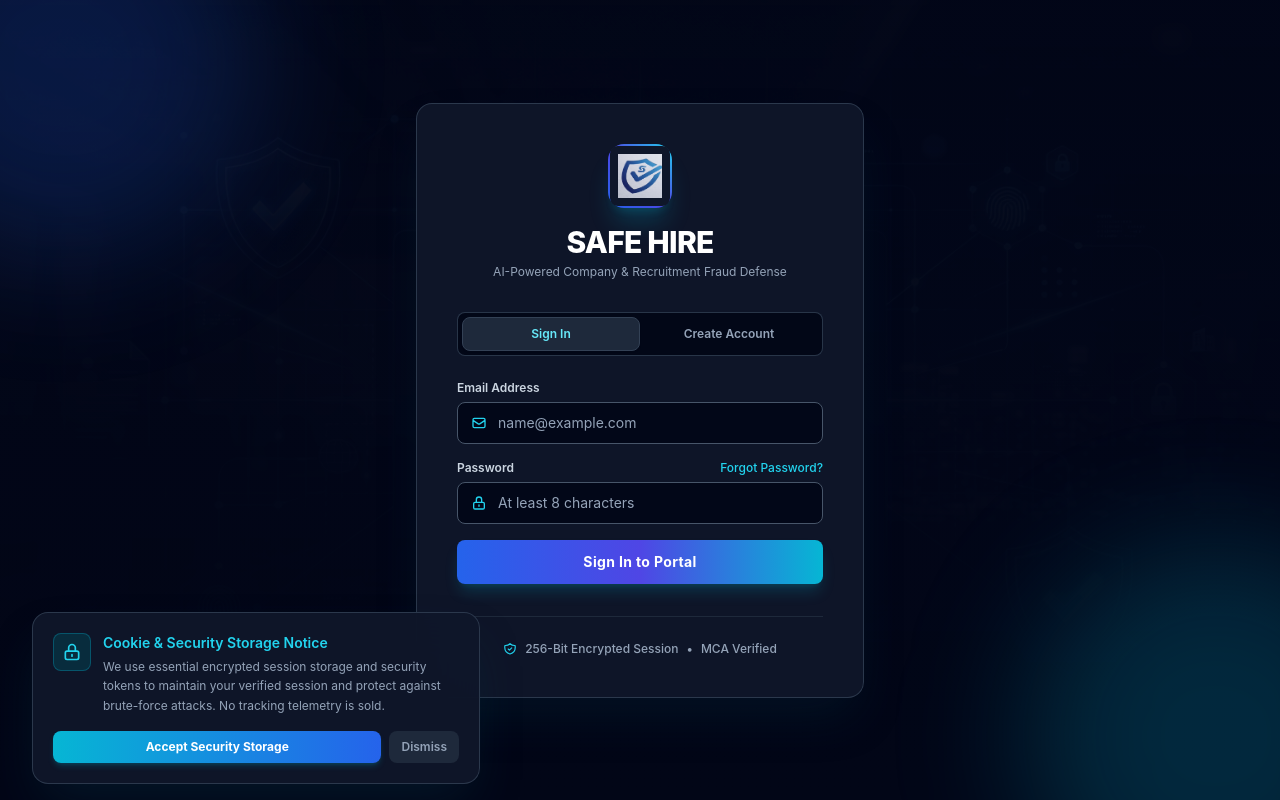
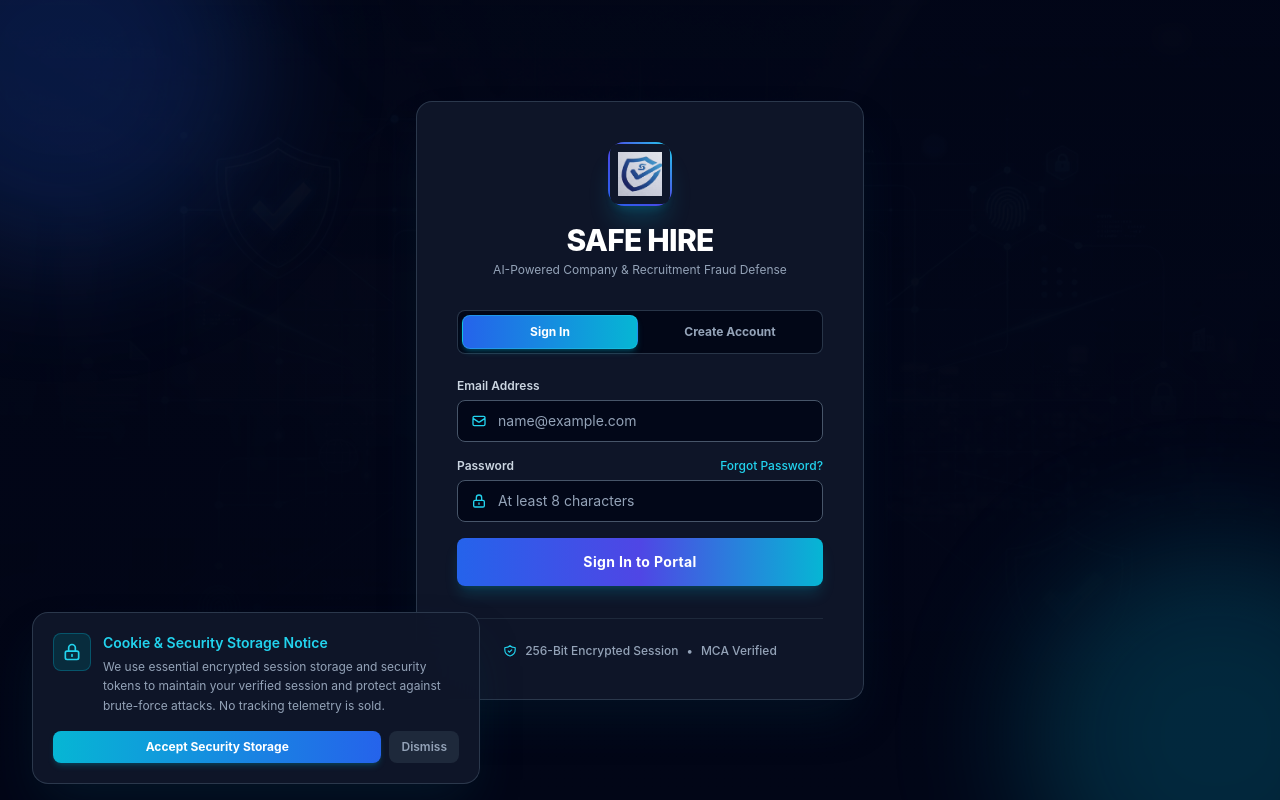
Before and after one commit to Dheena70/Safe-Hire, a React (Create React App) app in the folder frontend/: page / in a window 1280 px wide. Shown: the top 800 px of the page. Built offline with nearby package versions, Linux system fonts and the light colour scheme; no server answers.

Commit message:
fix(usability): resolve 4 usability heuristics issues on heading hierarchy, auth tab visual state, CTA vertical spacing, and typography consistency

```diff
--- a/frontend/src/components/AuthForm.tsx
+++ b/frontend/src/components/AuthForm.tsx
@@ -179,25 +179,29 @@ const AuthForm: React.FC<AuthFormProps> = ({ onAuthSuccess }) => {
 
           {/* Mode Tabs or Forgot Title */}
           {authMode !== 'forgot' ? (
-            <div className="grid grid-cols-2 p-1 bg-slate-950/90 border border-slate-700/80 rounded-lg mb-6 text-xs font-semibold">
+            <div role="tablist" aria-label="Authentication Type" className="grid grid-cols-2 p-1 bg-slate-950/90 border border-slate-700/80 rounded-lg mb-6 text-xs font-semibold gap-1">
               <button
                 type="button"
+                role="tab"
+                aria-selected={authMode === 'login'}
                 onClick={() => { setAuthMode('login'); setError(null); setNotice(null); }}
-                className={`py-2 rounded-lg transition duration-200 ${
+                className={`py-2 px-3 rounded-lg transition-all duration-200 text-center font-bold ${
                   authMode === 'login'
-                    ? 'bg-slate-800 text-cyan-300 border border-slate-700 shadow-sm font-semibold'
-                    : 'text-slate-400 hover:text-slate-200 hover:bg-slate-900/50'
+                    ? 'bg-gradient-to-r from-blue-600 to-cyan-500 text-white shadow-md shadow-cyan-500/25 border border-cyan-400/40'
+                    : 'text-slate-400 hover:text-white hover:bg-slate-900 border border-transparent'
                 }`}
               >
                 Sign In
               </button>
               <button
                 type="button"
+                role="tab"
+                aria-selected={authMode === 'register'}
                 onClick={() => { setAuthMode('register'); setError(null); setNotice(null); }}
-                className={`py-2 rounded-lg transition duration-200 ${
+                className={`py-2 px-3 rounded-lg transition-all duration-200 text-center font-bold ${
                   authMode === 'register'
-                    ? 'bg-slate-800 text-cyan-300 border border-slate-700 shadow-sm font-semibold'
-                    : 'text-slate-400 hover:text-slate-200 hover:bg-slate-900/50'
+                    ? 'bg-gradient-to-r from-blue-600 to-cyan-500 text-white shadow-md shadow-cyan-500/25 border border-cyan-400/40'
+                    : 'text-slate-400 hover:text-white hover:bg-slate-900 border border-transparent'
                 }`}
               >
                 Create Account
@@ -426,7 +430,7 @@ const AuthForm: React.FC<AuthFormProps> = ({ onAuthSuccess }) => {
             <button
               type="submit"
               disabled={loading}
-              className="w-full bg-gradient-to-r from-blue-600 via-indigo-600 to-cyan-500 hover:from-blue-500 hover:to-cyan-400 disabled:opacity-50 text-white font-bold py-3 px-4 rounded-lg transition duration-300 shadow-lg shadow-cyan-500/20 flex items-center justify-center text-sm tracking-wide mt-2"
+              className="w-full bg-gradient-to-r from-blue-600 via-indigo-600 to-cyan-500 hover:from-blue-500 hover:to-cyan-400 disabled:opacity-50 text-white font-bold py-3.5 px-4 rounded-lg transition duration-300 shadow-lg shadow-cyan-500/20 flex items-center justify-center text-sm tracking-wide mt-6 mb-2"
             >
               {loading ? (
                 <div className="flex items-center space-x-2">
--- a/frontend/src/components/Footer.tsx
+++ b/frontend/src/components/Footer.tsx
@@ -42,9 +42,9 @@ export const Footer: React.FC<Props> = ({
 
           {/* Col 2: Core Defense Tools */}
           <div className="space-y-3">
-            <h3 className="text-sm font-semibold text-cyan-400">
+            <h2 className="text-sm font-semibold text-cyan-400">
               Security Engines
-            </h3>
+            </h2>
             <ul className="space-y-2 text-xs">
               {onSelectTab ? (
                 <>
@@ -122,9 +122,9 @@ export const Footer: React.FC<Props> = ({
 
           {/* Col 3: Official Portals & Helplines */}
           <div className="space-y-3">
-            <h3 className="text-sm font-semibold text-cyan-400">
+            <h2 className="text-sm font-semibold text-cyan-400">
               National Helplines
-            </h3>
+            </h2>
             <ul className="space-y-2 text-xs">
               <li>
                 <a
@@ -160,7 +160,7 @@ export const Footer: React.FC<Props> = ({
                     </svg>
                     <span>Emergency Cyber Helpline:</span>
                   </div>
-                  <p className="font-mono font-bold text-rose-400 text-sm mt-0.5 pl-5">Dial 1930</p>
+                  <p className="font-sans font-bold text-rose-400 text-sm mt-0.5 pl-5">Dial 1930</p>
                 </div>
               </li>
             </ul>
@@ -168,9 +168,9 @@ export const Footer: React.FC<Props> = ({
 
           {/* Col 4: Legal & Compliance */}
           <div className="space-y-3">
-            <h3 className="text-sm font-semibold text-cyan-400">
+            <h2 className="text-sm font-semibold text-cyan-400">
               Legal & Compliance
-            </h3>
+            </h2>
             <ul className="space-y-2 text-xs">
               <li>
                 <button
```
